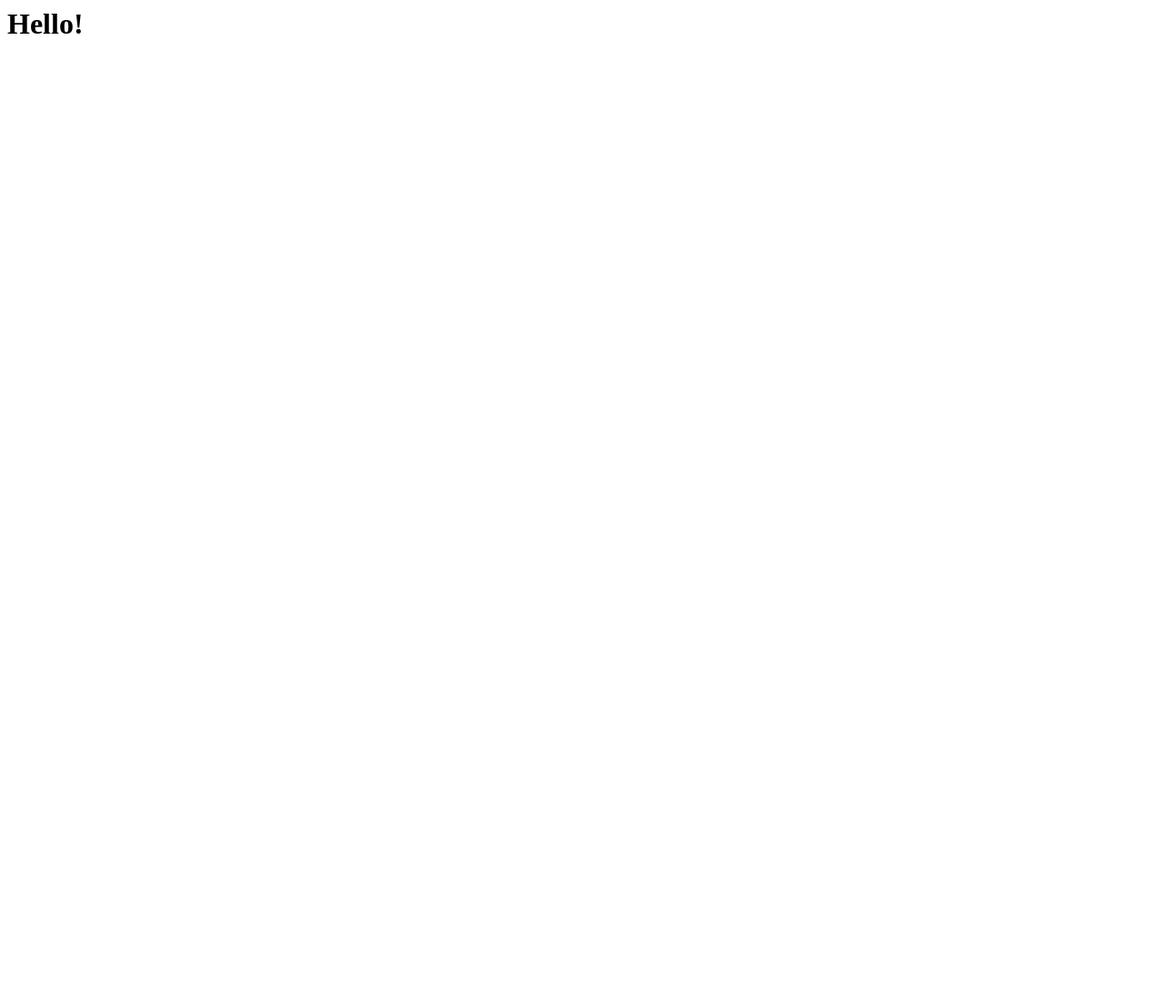
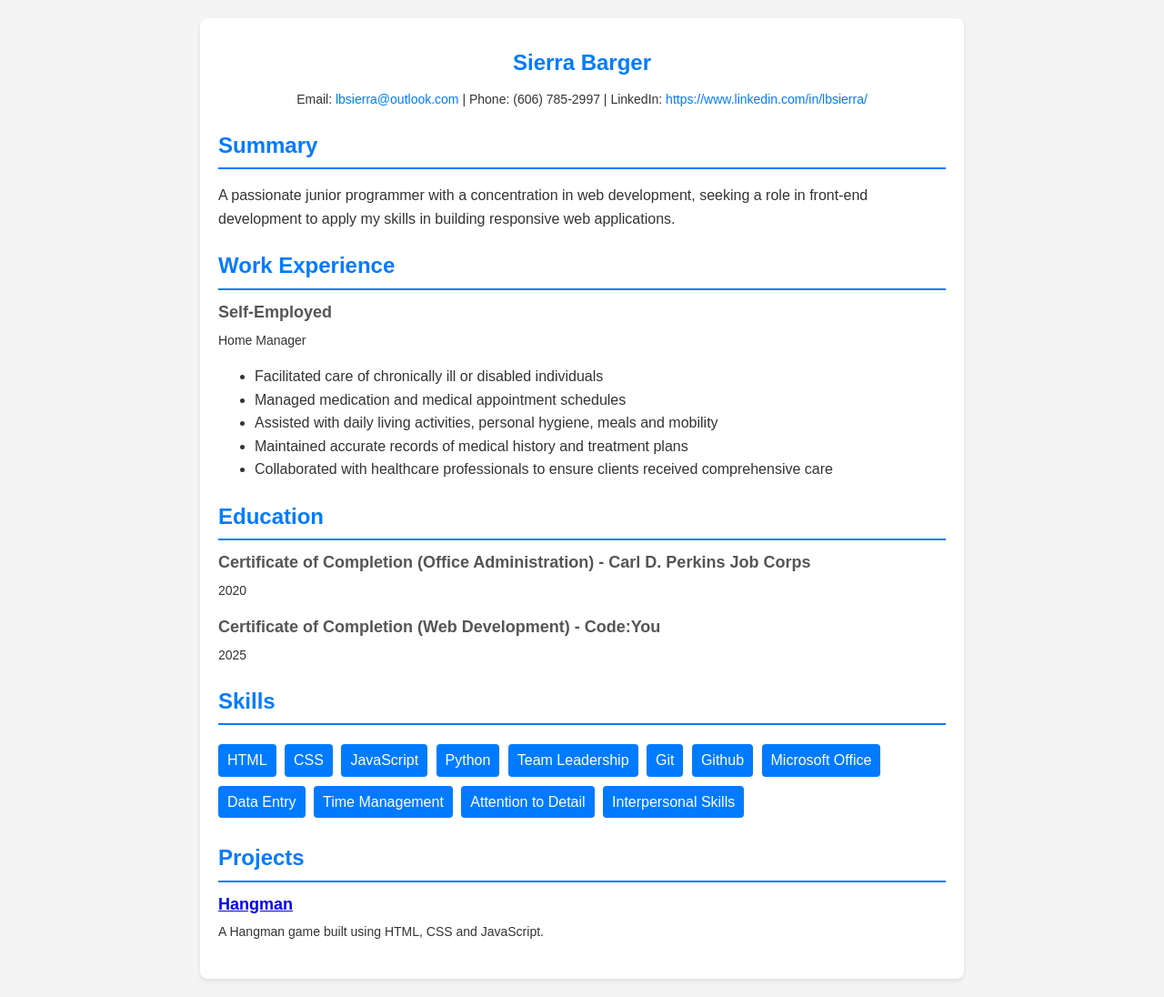
Before and after one commit to lbsierra/resume, a plain HTML site: page index.html in a window 1280 px wide. Shown: the whole page at 91% size. Before the commit the page ends 800 px from the top, so only its background shows below. Drawn offline with Linux system fonts and the light colour scheme.

Commit message:
Updated resume

```diff
--- a/index.html
+++ b/index.html
@@ -1 +1,153 @@
-<h1>Hello!</h1>
+<!DOCTYPE html>
+<html lang="en">
+    <head>
+        <meta charset="UTF-8" />
+        <meta name="viewport" content="width=device-width, initial-scale=1.0" />
+        <title>Resume Template</title>
+    </head>
+
+    <style>
+        body {
+            font-family: Arial, sans-serif;
+            line-height: 1.6;
+            margin: 0;
+            padding: 0;
+            color: #333;
+            background-color: #f4f4f4;
+        }
+        .container {
+            max-width: 800px;
+            margin: 20px auto;
+            padding: 20px;
+            background: #fff;
+            border-radius: 8px;
+            box-shadow: 0 2px 5px rgba(0, 0, 0, 0.1);
+        }
+        h1,
+        h2 {
+            color: #007bff;
+        }
+        .header {
+            text-align: center;
+        }
+        .header h1 {
+            margin: 10px 0;
+        }
+        .contact {
+            margin: 10px 0;
+            font-size: 14px;
+        }
+        .contact a {
+            color: #007bff;
+            text-decoration: none;
+        }
+        .section {
+            margin: 20px 0;
+        }
+        .section h2 {
+            margin-bottom: 10px;
+            border-bottom: 2px solid #007bff;
+            padding-bottom: 5px;
+        }
+        .item {
+            margin-bottom: 15px;
+        }
+        .item h3 {
+            margin: 0;
+            font-size: 18px;
+            color: #555;
+        }
+        .item p {
+            margin: 5px 0;
+            font-size: 14px;
+        }
+        .skills ul {
+            list-style: none;
+            padding: 0;
+        }
+        .skills ul li {
+            display: inline-block;
+            background: #007bff;
+            color: #fff;
+            padding: 5px 10px;
+            margin: 5px 5px 5px 0;
+            border-radius: 4px;
+        }
+    </style>
+
+    <body>
+        <main class="container">
+            <section class="header">
+                <h1>Sierra Barger</h1>
+                <p class="contact">
+                    Email:
+                    <a href="mailto:lbsierra@outlook.com"
+                        >lbsierra@outlook.com</a
+                    >
+                    | Phone: (606) 785-2997 | LinkedIn:
+                    <a href="#">https://www.linkedin.com/in/lbsierra/</a>
+                </p>
+            </section>
+            <section class="section">
+                <h2>Summary</h2>
+                <p>
+                    A passionate junior programmer with a concentration in web development, seeking a role in front-end development to apply my skills in building responsive web applications.
+                </p>
+            </section>
+            <section class="section">
+                <h2>Work Experience</h2>
+                <div class="item">
+                    <h3>Self-Employed</h3>
+                    <p>Home Manager</p>
+                    <ul>
+<li> Facilitated care of chronically ill or disabled individuals</li>
+<li> Managed medication and medical appointment schedules</li>
+<li> Assisted with daily living activities, personal hygiene, meals and mobility</li>
+<li> Maintained accurate records of medical history and treatment plans</li>
+<li> Collaborated with healthcare professionals to ensure clients received comprehensive
+care</li>
+                    </ul>
+                </div>
+            </section>
+            <div class="section">
+                <h2>Education</h2>
+                <div class="item">
+                    <h3>Certificate of Completion (Office Administration) - Carl D. Perkins Job Corps</h3>
+                    <p>2020</p>
+                </div>
+                <div class="item">
+                    <h3>Certificate of Completion (Web Development) - Code:You</h3>
+                    <p>2025</p>
+                </div>
+            </section>
+            <section class="section">
+                <h2>Skills</h2>
+                <div class="skills">
+                    <ul>
+                        <li>HTML</li>
+                        <li>CSS</li>
+                        <li>JavaScript</li>
+                        <li>Python</li>
+                        <li>Team Leadership</li>
+                        <li>Git</li>
+                        <li>Github</li>
+                        <li>Microsoft Office</li>
+                        <li>Data Entry</li>
+                        <li>Time Management</li>
+                        <li>Attention to Detail</li>
+                        <li>Interpersonal Skills</li>
+                    </ul>
+                </div>
+            </section>
+            <section class="section">
+                <h2>Projects</h2>
+                <div class="item">
+                    <h3><a href="https://github.com/lbsierra/hangman">Hangman</a></h3>
+                    <p>
+                        A Hangman game built using HTML, CSS and JavaScript.
+                    </p>
+                </div>
+            </section>
+        </main>
+    </body>
+</html>
```
